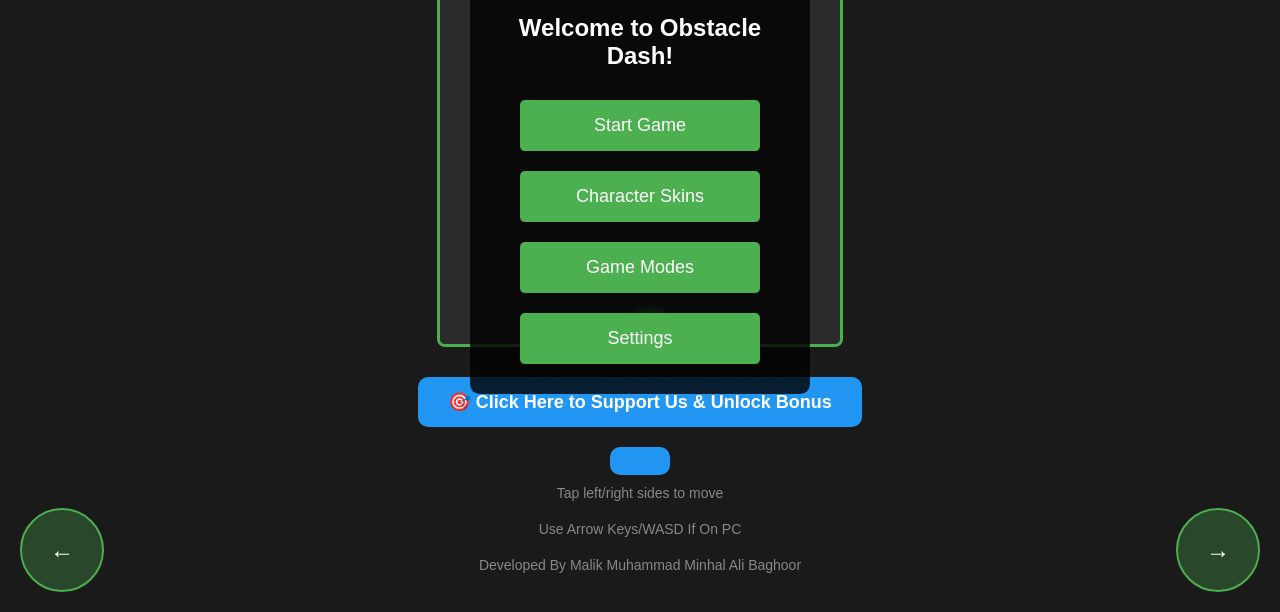
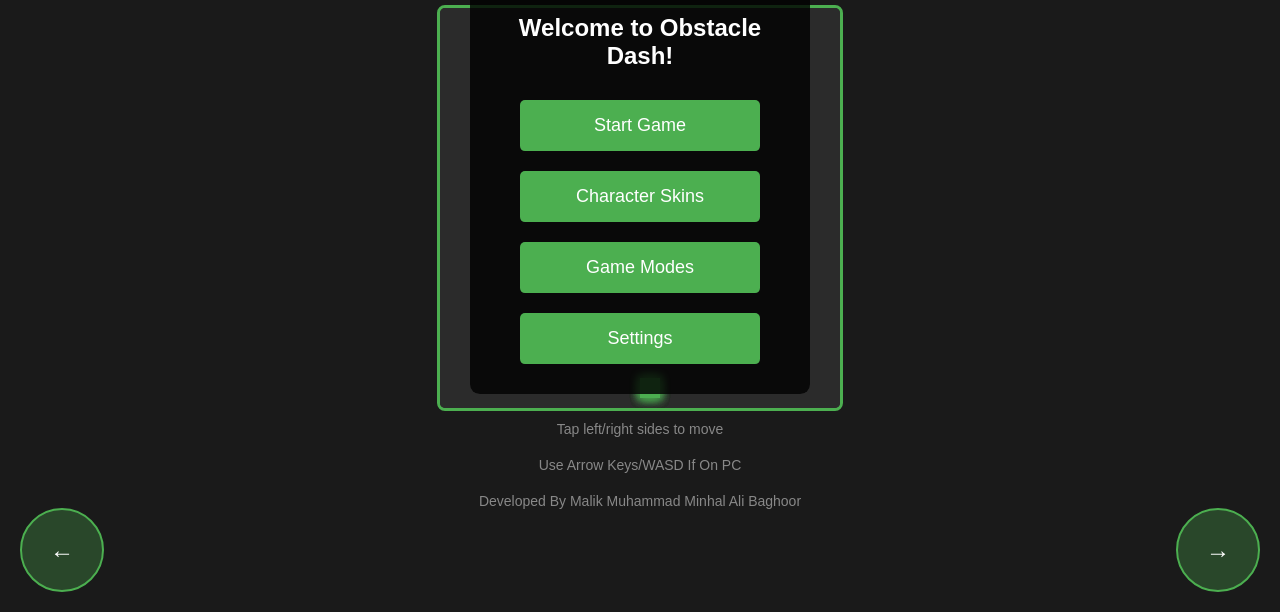
Before and after one commit to minhal-lab/Obstacle-Dash, a plain HTML site: page index.html in a window 1280 px wide. Shown: the part 188-800 px from the top of the page. Drawn offline with Linux system fonts and the light colour scheme.

Commit message:
Update index.html

```diff
--- a/index.html
+++ b/index.html
@@ -209,13 +209,7 @@
             <button class="button" onclick="showModesMenu()">Game Modes</button>
             <button class="button" onclick="showSettingsMenu()">Settings</button>
         </div>
-<!-- ✅ Direct Link Ad Button at the Bottom -->
-<div style="text-align:center; margin-top:30px; margin-bottom:20px;">
-  <a href="https://www.effectiveratecpm.com/pv7ckft1d?key=869d08ac4644a4963777d199d19e4acf" target="_blank"
-     style="padding:14px 30px; background:#2196F3; color:#fff; font-weight:bold; border-radius:10px; font-size:18px; text-decoration:none; display:inline-block;">
-     🎯 Click Here to Support Us & Unlock Bonus
-</div>
-  </a>
+
         <div id="settingsMenu">
             <h2>Settings</h2>
             <p>Sound Effects: <span id="soundStatus">ON</span></p>
```
